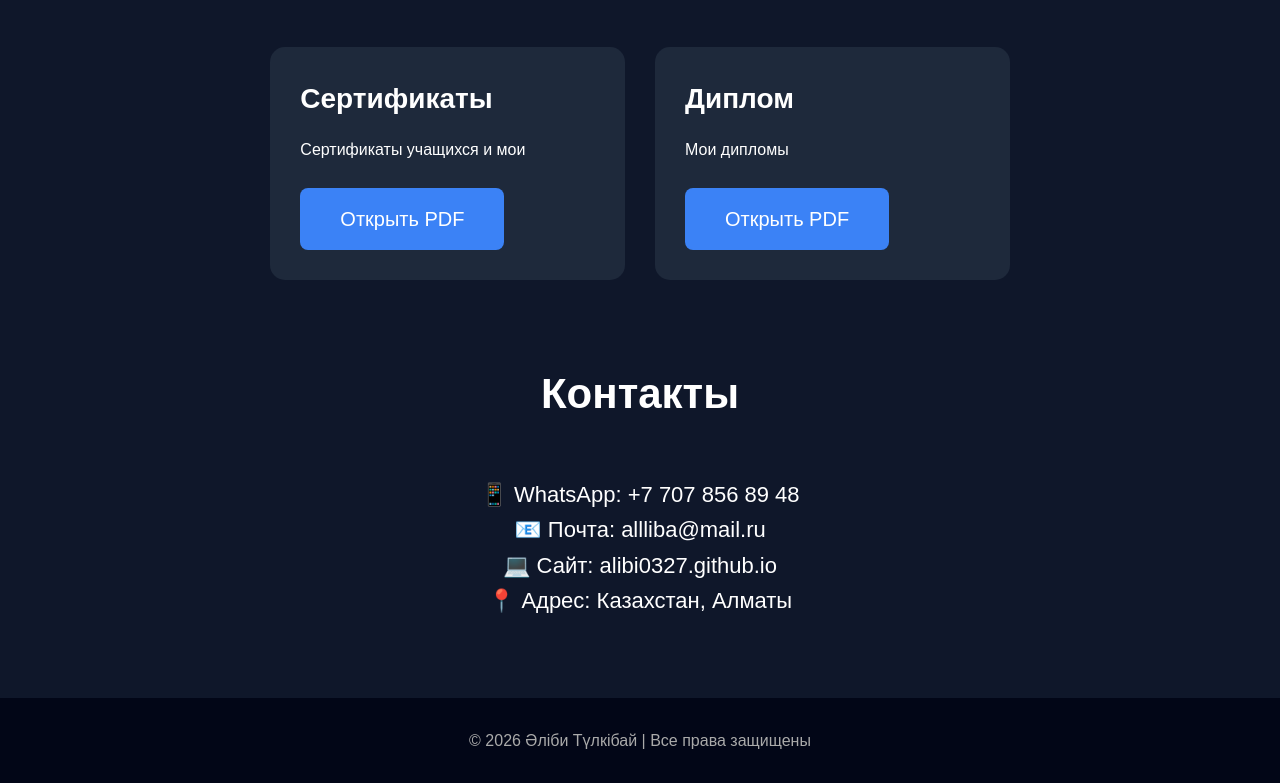
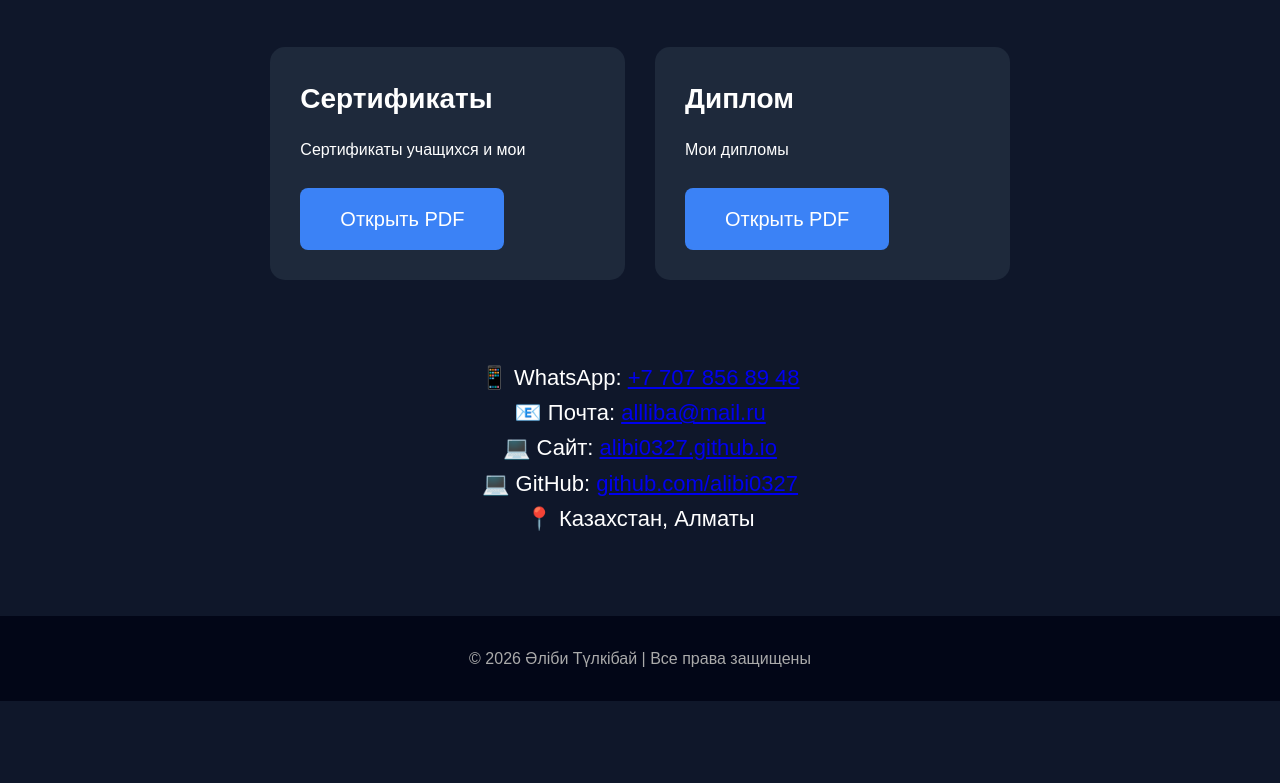
Before and after one commit to alibi0327/alibi0327.github.io, a plain HTML site: page index.html in a window 1280 px wide. Shown: the part 7784-8567 px from the top of the page. After the commit the page ends 8485 px from the top, so only its background shows below. Drawn offline with Linux system fonts and the light colour scheme.

Commit message:
Update index.html

```diff
--- a/index.html
+++ b/index.html
@@ -492,12 +492,40 @@ Arduino, Raspbbery Pi 4.
 
 </section>
 
-<h2>Контакты</h2>
 <div class="contact">
-<p>📱 WhatsApp: +7 707 856 89 48</p>
-<p>📧 Почта: allliba@mail.ru</p>
-<p>💻 Сайт: alibi0327.github.io</p>
-<p>📍 Адрес: Казахстан, Алматы</p>
+
+<p>
+📱 WhatsApp:
+<a href="https://wa.me/77078568948" target="_blank">
++7 707 856 89 48
+</a>
+</p>
+
+<p>
+📧 Почта:
+<a href="mailto:allliba@mail.ru">
+allliba@mail.ru
+</a>
+</p>
+
+<p>
+💻 Сайт:
+<a href="https://alibi0327.github.io" target="_blank">
+alibi0327.github.io
+</a>
+</p>
+
+<p>
+💻 GitHub:
+<a href="https://github.com/alibi0327" target="_blank">
+github.com/alibi0327
+</a>
+</p>
+
+<p>
+📍 Казахстан, Алматы
+</p>
+
 </div>
 
 </section>
```
